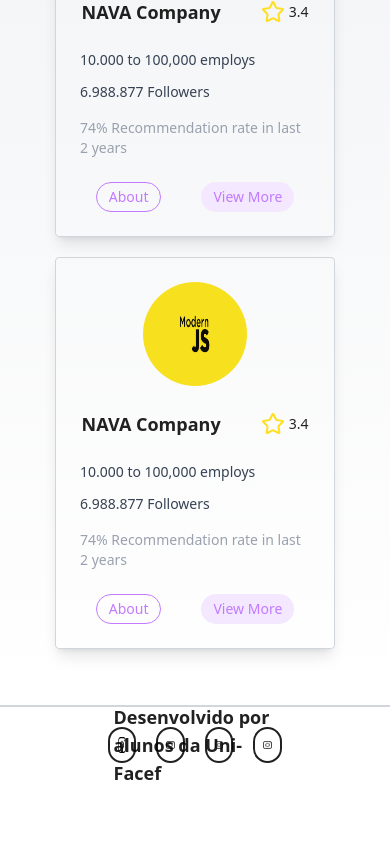
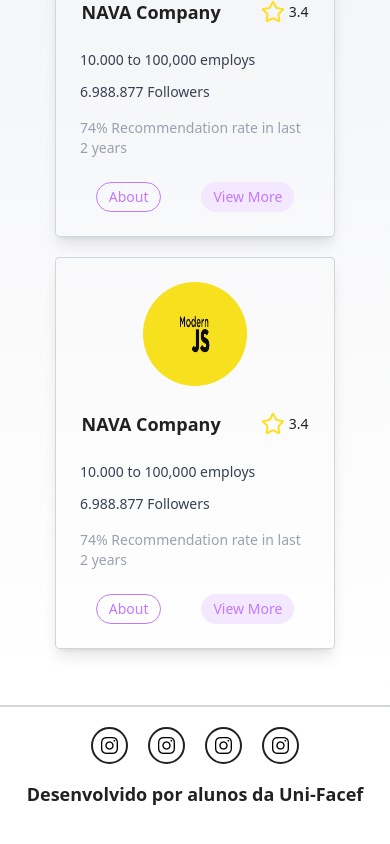
Before and after one commit to Trabalho-Tic/Tic-Site-de-vagas-de-emprego-, a React (Vite) app in the folder Frontend/TicFrontend/: page /home in a window 390 px wide. Shown: the part 3035-3879 px from the top of the page. Before the commit the page ends 3838 px from the top, so only its background shows below. Built offline with nearby package versions, Linux system fonts and the light colour scheme.

Commit message:
Deixando o fotter responsivo

```diff
--- a/Frontend/TicFrontend/src/components/Footer.jsx
+++ b/Frontend/TicFrontend/src/components/Footer.jsx
@@ -4,10 +4,10 @@ import insta from "../assets/instagram.png"
 function Footer() {
 
     return (
-        <footer className="flex border-t-2 border-gray-300 px-27 items-center py-5">
+        <footer className="flex flex-col lg:flex-row border-t-2 border-gray-300 lg:px-27 items-center py-5">
             <div className="flex gap-5">
                 <button className="border-2 rounded-4xl p-2 transition-all duration-300 hover:-translate-y-1 hover:shadow-lg hover:shadow-green-300">
-                    <img className="h-4" src={insta} alt="" />
+                    <img src={insta} alt="" />
                 </button>
                 <button className="border-2 rounded-4xl p-2 transition-all duration-300 hover:-translate-y-1 hover:shadow-lg hover:shadow-green-300">
                     <img src={insta} alt="" />
@@ -19,7 +19,7 @@ function Footer() {
                     <img src={insta} alt="" />
                 </button>
             </div>
-            <div className="absolute left-1/2 font-semibold text-lg transform -translate-x-1/2 p-4">
+            <div className="lg:absolute lg:left-1/2 font-semibold text-lg lg:transform lg:-translate-x-1/2 p-4">
                 <p>Desenvolvido por alunos da Uni-Facef</p>
             </div>
         </footer>
```
